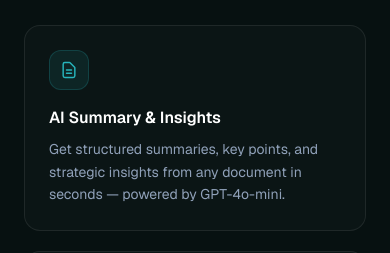
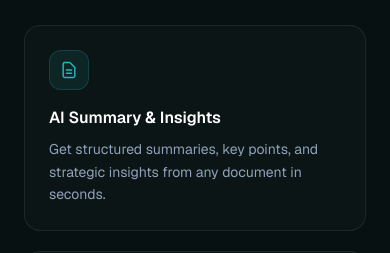
Before and after one commit to mrloumd/ai-document-analyzer, a Next.js app: page / in a window 390 px wide. Shown: the part 1660-1913 px from the top of the page. Built offline with nearby package versions, Linux system fonts and the light colour scheme; no server answers.

Commit message:
fix mobile user menu

```diff
--- a/src/app/page.tsx
+++ b/src/app/page.tsx
@@ -5,7 +5,7 @@ import { HeroButtons, BannerCTA } from "@/components/HeroCTA";
 const FEATURES = [
   {
     title: "AI Summary & Insights",
-    desc: "Get structured summaries, key points, and strategic insights from any document in seconds — powered by GPT-4o-mini.",
+    desc: "Get structured summaries, key points, and strategic insights from any document in seconds.",
     icon: (
       <svg
         className="w-5 h-5"
--- a/src/components/Header.tsx
+++ b/src/components/Header.tsx
@@ -234,7 +234,11 @@ export default function Header() {
         {/* Mobile */}
         <div className="md:hidden flex items-center gap-3">
           {status === "authenticated" && session?.user && (
-            <CreditBadge credits={session.user.credits ?? 0} />
+            <UserMenu
+              name={session.user.name ?? "User"}
+              image={session.user.image}
+              credits={session.user.credits ?? 0}
+            />
           )}
           {status === "unauthenticated" && (
             <Link
```
